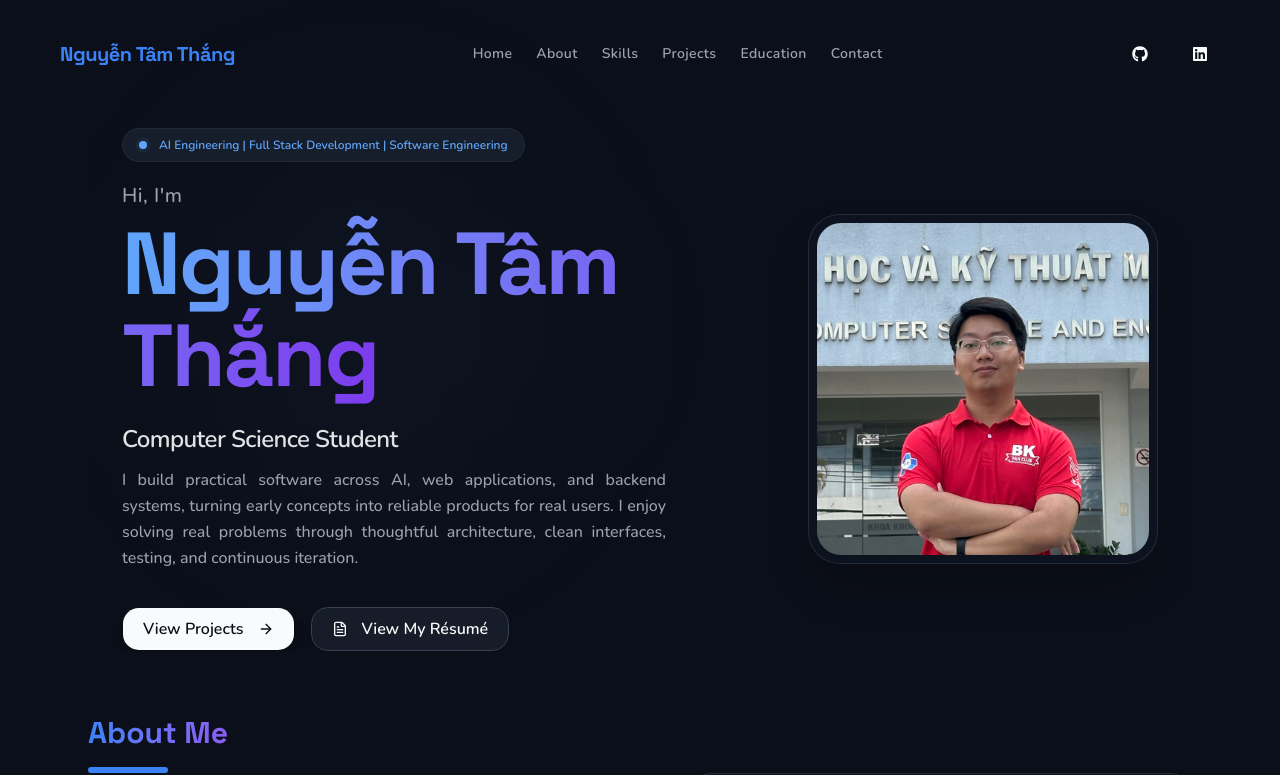
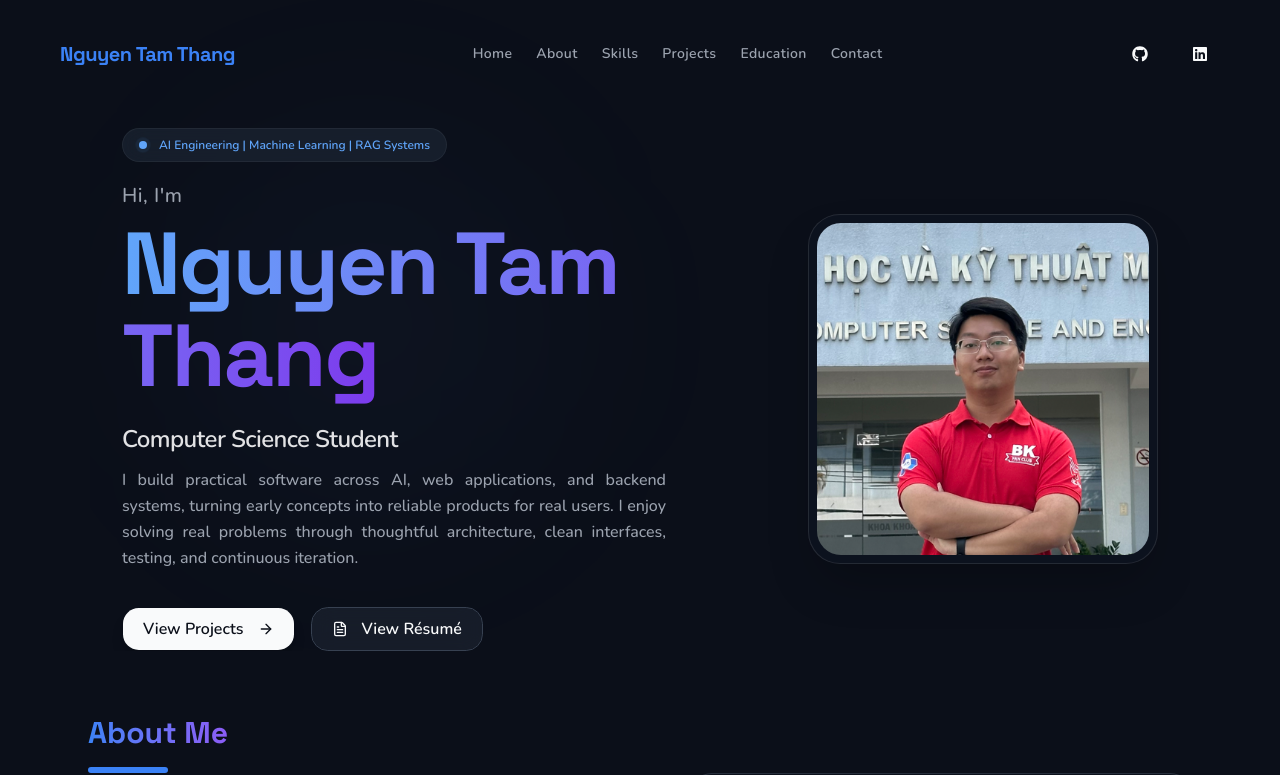
Before and after one commit to Thazg/Portfolio, a Next.js app: page / in a window 1280 px wide. Shown: the top 775 px of the page. Built offline with nearby package versions, Linux system fonts and the light colour scheme.

Commit message:
Standardize portfolio name and hero messaging

```diff
--- a/src/app/layout.tsx
+++ b/src/app/layout.tsx
@@ -18,34 +18,34 @@ const spaceGrotesk = Space_Grotesk({
 
 export const metadata: Metadata = {
   metadataBase: new URL("https://nguyentamthang.vercel.app"),
-  title: "Nguyễn Tâm Thắng | AI Systems Developer",
+  title: "Nguyen Tam Thang | AI Systems Developer",
   description: "Computer Science student at HCMUT building full-stack AI systems, including retrieval-augmented generation, streaming APIs, evaluation pipelines, and responsive web products.",
-  applicationName: "Nguyễn Tâm Thắng Portfolio",
-  authors: [{ name: "Nguyễn Tâm Thắng" }],
-  creator: "Nguyễn Tâm Thắng",
-  publisher: "Nguyễn Tâm Thắng",
-  keywords: ["AI Systems Developer", "RAG", "FastAPI", "React", "Next.js", "Computer Science", "HCMUT", "Nguyễn Tâm Thắng"],
+  applicationName: "Nguyen Tam Thang Portfolio",
+  authors: [{ name: "Nguyen Tam Thang" }],
+  creator: "Nguyen Tam Thang",
+  publisher: "Nguyen Tam Thang",
+  keywords: ["AI Systems Developer", "RAG", "FastAPI", "React", "Next.js", "Computer Science", "HCMUT", "Nguyen Tam Thang"],
   alternates: {
     canonical: "/",
   },
   openGraph: {
-    title: "Nguyễn Tâm Thắng | AI Systems Developer",
+    title: "Nguyen Tam Thang | AI Systems Developer",
     description: "Full-stack AI systems, retrieval engineering, evaluation, and production-minded software development.",
     type: "website",
     url: "/",
-    siteName: "Nguyễn Tâm Thắng Portfolio",
+    siteName: "Nguyen Tam Thang Portfolio",
     images: [
       {
         url: "/portfolio.png",
         width: 1250,
         height: 712,
-        alt: "Nguyễn Tâm Thắng portfolio home page",
+        alt: "Nguyen Tam Thang portfolio home page",
       },
     ],
   },
   twitter: {
     card: "summary_large_image",
-    title: "Nguyễn Tâm Thắng | AI Systems Developer",
+    title: "Nguyen Tam Thang | AI Systems Developer",
     description: "Full-stack AI systems, retrieval engineering, evaluation, and production-minded software development.",
     images: ["/portfolio.png"],
   },
--- a/src/components/layout/Navbar.tsx
+++ b/src/components/layout/Navbar.tsx
@@ -77,7 +77,7 @@ export default function Navbar() {
             className="text-lg sm:text-xl font-bold font-heading text-primary tracking-tight"
             onClick={closeMobileMenu}
           >
-            Nguyễn Tâm Thắng
+            Nguyen Tam Thang
           </NextLink>
 
           <nav className="hidden lg:flex items-center gap-6">
--- a/src/data/portfolio.ts
+++ b/src/data/portfolio.ts
@@ -19,9 +19,9 @@ export type PortfolioProject = {
 };
 
 export const PORTFOLIO_DATA = {
-  name: "Nguyễn Tâm Thắng",
+  name: "Nguyen Tam Thang",
   role: "Computer Science Student",
-  headline: "AI Engineering | Full Stack Development | Software Engineering",
+  headline: "AI Engineering | Machine Learning | RAG Systems",
   intro:
     "I build practical software across AI, web applications, and backend systems, turning early concepts into reliable products for real users. I enjoy solving real problems through thoughtful architecture, clean interfaces, testing, and continuous iteration.",
   about: {
@@ -105,7 +105,7 @@ export const PORTFOLIO_DATA = {
       description:
         "A responsive portfolio built to present engineering work clearly, with accessible navigation, purposeful motion, optimized media, and a validated contact workflow.",
       image: "/portfolio.png",
-      imageAlt: "Nguyễn Tâm Thắng portfolio home page",
+      imageAlt: "Nguyen Tam Thang portfolio home page",
       imageClassName: "object-cover object-top",
       tech: ["Next.js 16", "React 19", "TypeScript", "Tailwind CSS", "Framer Motion"],
       highlights: [
--- a/src/sections/Hero.tsx
+++ b/src/sections/Hero.tsx
@@ -56,7 +56,7 @@ export default function Hero() {
             </Button>
             <Button size="lg" variant="outline" className="rounded-xl h-11 px-5 text-base font-semibold border-white/10 bg-white/5 hover:bg-white/10 backdrop-blur-md transition-all hover:-translate-y-1" asChild>
               <a href="/Nguyen-Tam-Thang-CV.pdf" target="_blank" rel="noreferrer">
-                <FileText className="mr-2 w-4 h-4" /> View My Résumé
+                <FileText className="mr-2 w-4 h-4" /> View Résumé
               </a>
             </Button>
           </div>
```
Also changed, not shown: 1 other file (tests, documents, lock files or other folders).
